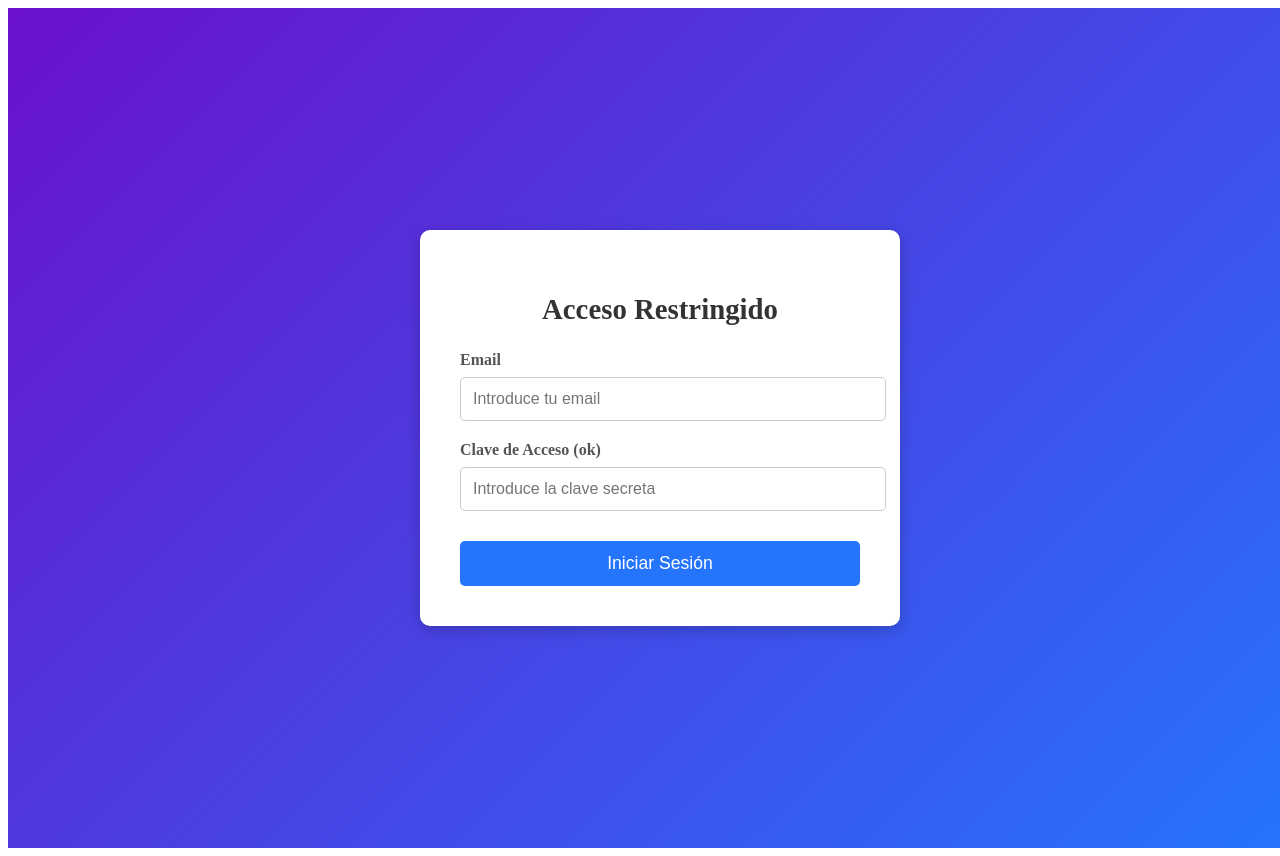
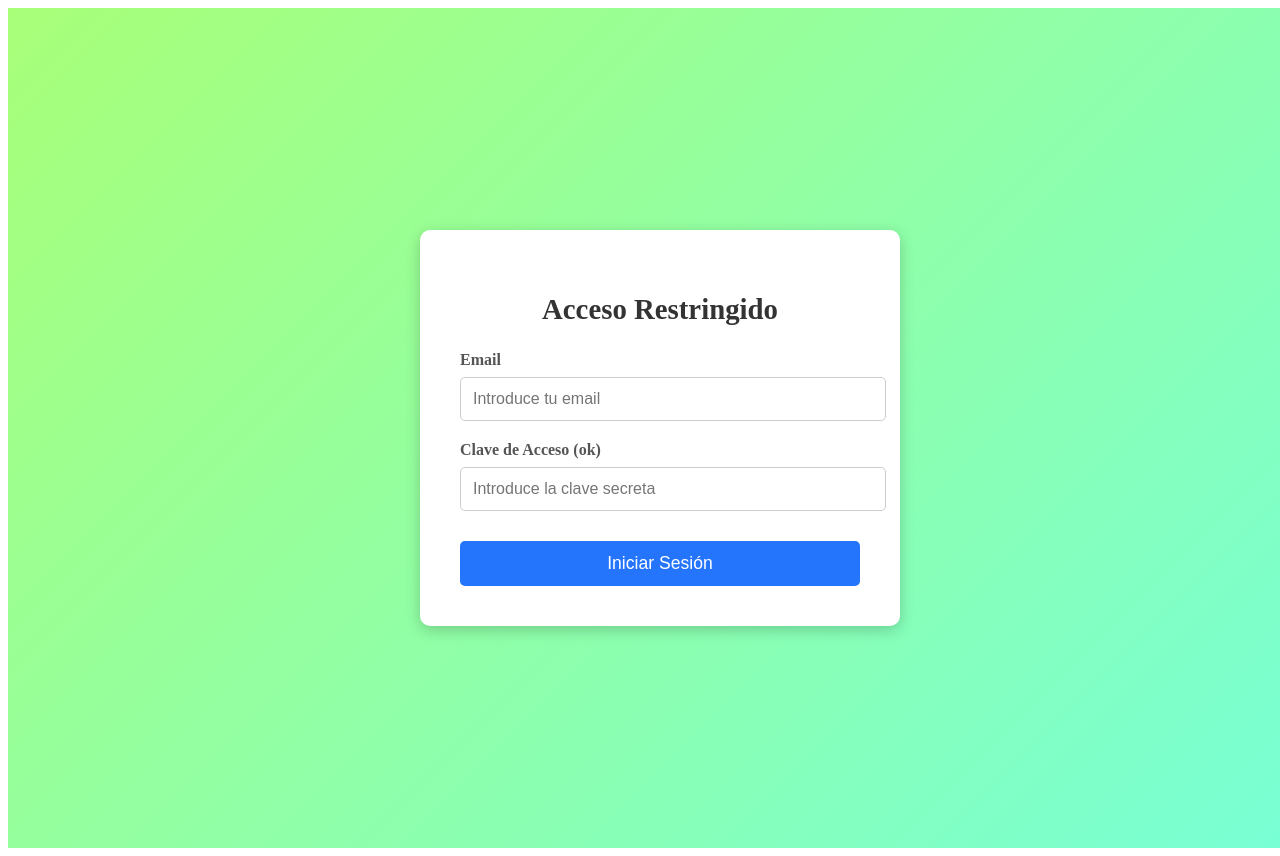
Before and after one commit to dakoduz/IHC, a website: page index.html in a window 1280 px wide. Shown: the top 856 px of the page. Drawn offline with Linux system fonts and the light colour scheme.

Commit message:
Update login.css

```diff
--- a/login.css
+++ b/login.css
@@ -6,7 +6,7 @@
     min-height: 100vh;
     width: 100%;
     /* Fondo atractivo para la vista de escritorio */
-    background: linear-gradient(135deg, #6a11cb 0%, #2575fc 100%);
+    background: linear-gradient(135deg, #a8ff78 0%, #78ffd6 100%);
     padding: 1.25rem; /* 20px de padding */
 }
 
```
